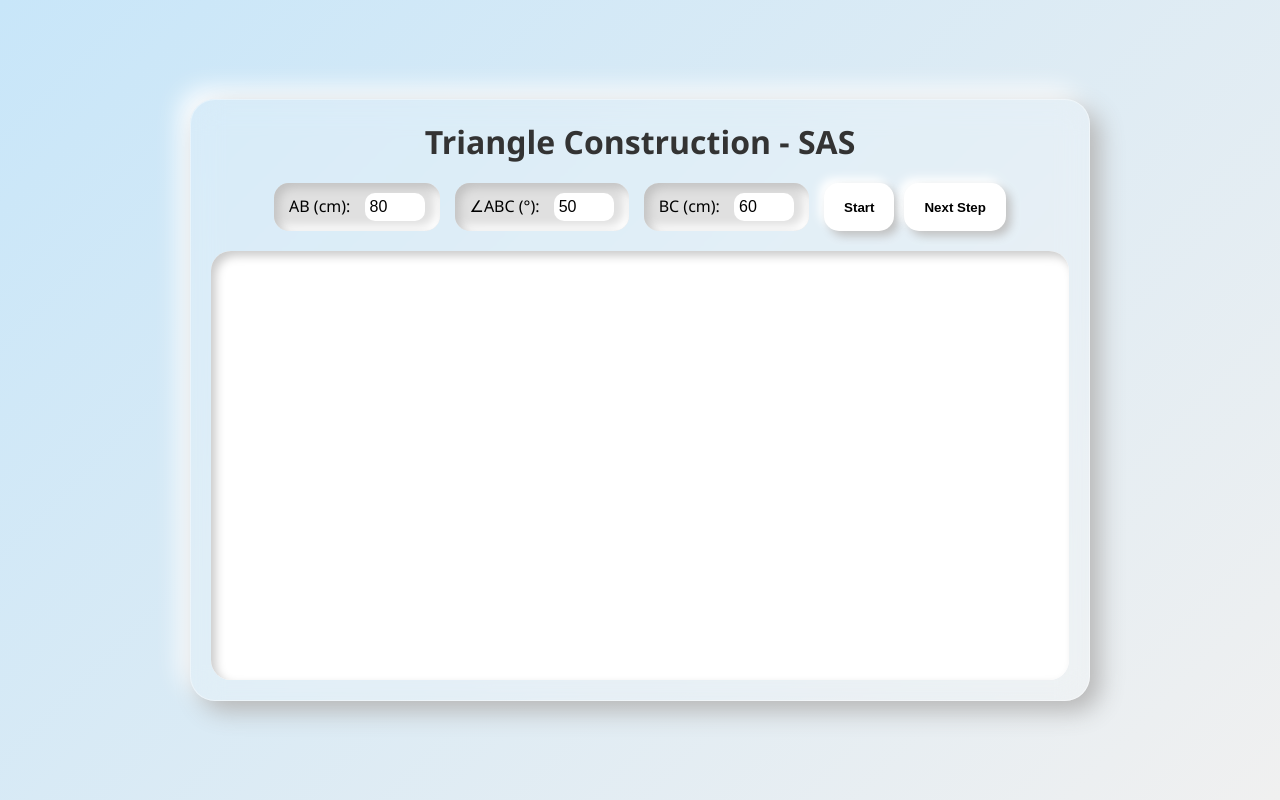
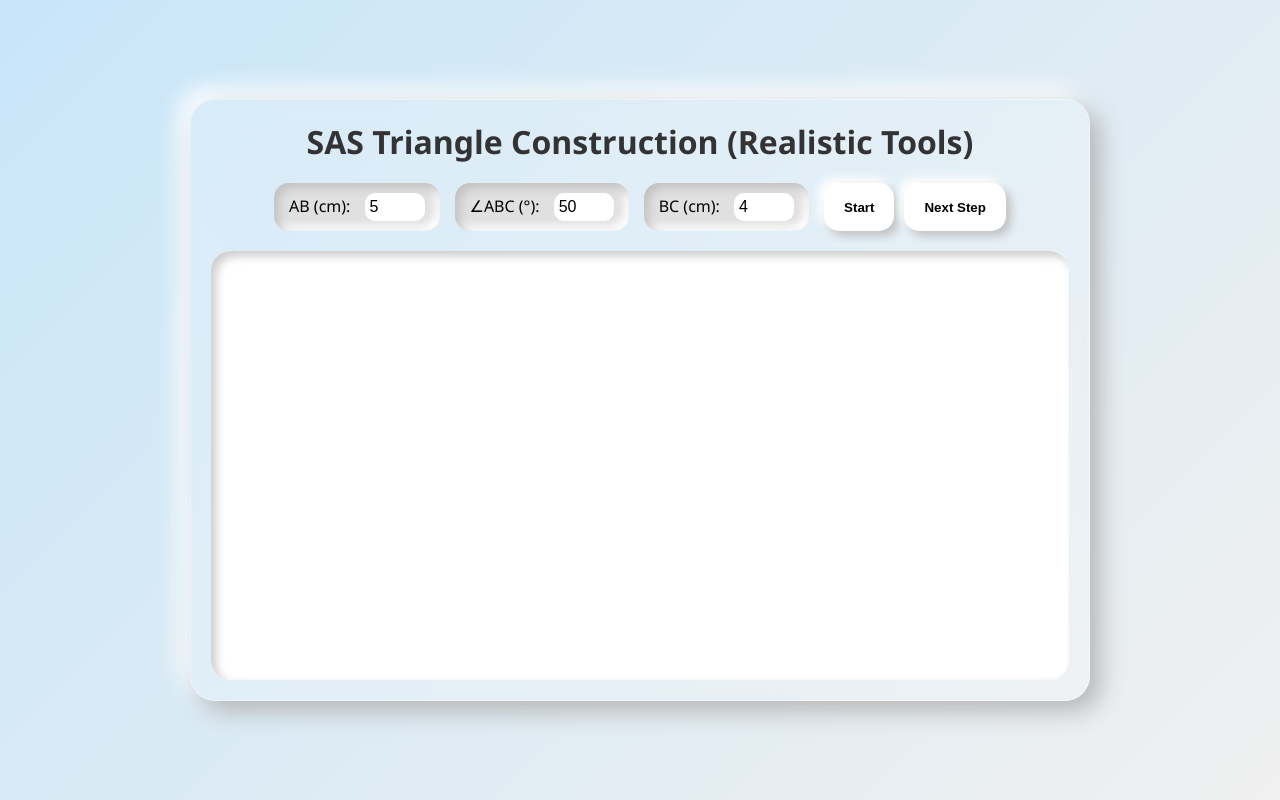
Before and after one commit to Swarup2024web/GeoCalc, a plain HTML site: page index.html in a window 1280 px wide. Drawn offline with Linux system fonts and the light colour scheme.

Commit message:
Update index.html

```diff
--- a/index.html
+++ b/index.html
@@ -2,17 +2,17 @@
 <html lang="en">
 <head>
   <meta charset="UTF-8">
-  <title>Triangle Construction Simulator - SAS</title>
+  <title>Realistic Triangle Construction - SAS</title>
   <meta name="viewport" content="width=device-width, initial-scale=1.0">
   <link rel="stylesheet" href="style.css">
 </head>
 <body>
   <div class="container glass">
-    <h1>Triangle Construction - SAS</h1>
+    <h1>SAS Triangle Construction (Realistic Tools)</h1>
     <div class="controls">
-      <label>AB (cm): <input type="number" id="sideAB" value="80"></label>
+      <label>AB (cm): <input type="number" id="sideAB" value="5"></label>
       <label>∠ABC (°): <input type="number" id="angleB" value="50"></label>
-      <label>BC (cm): <input type="number" id="sideBC" value="60"></label>
+      <label>BC (cm): <input type="number" id="sideBC" value="4"></label>
       <div class="buttons">
         <button onclick="startConstruction()">Start</button>
         <button onclick="nextStep()">Next Step</button>
```
